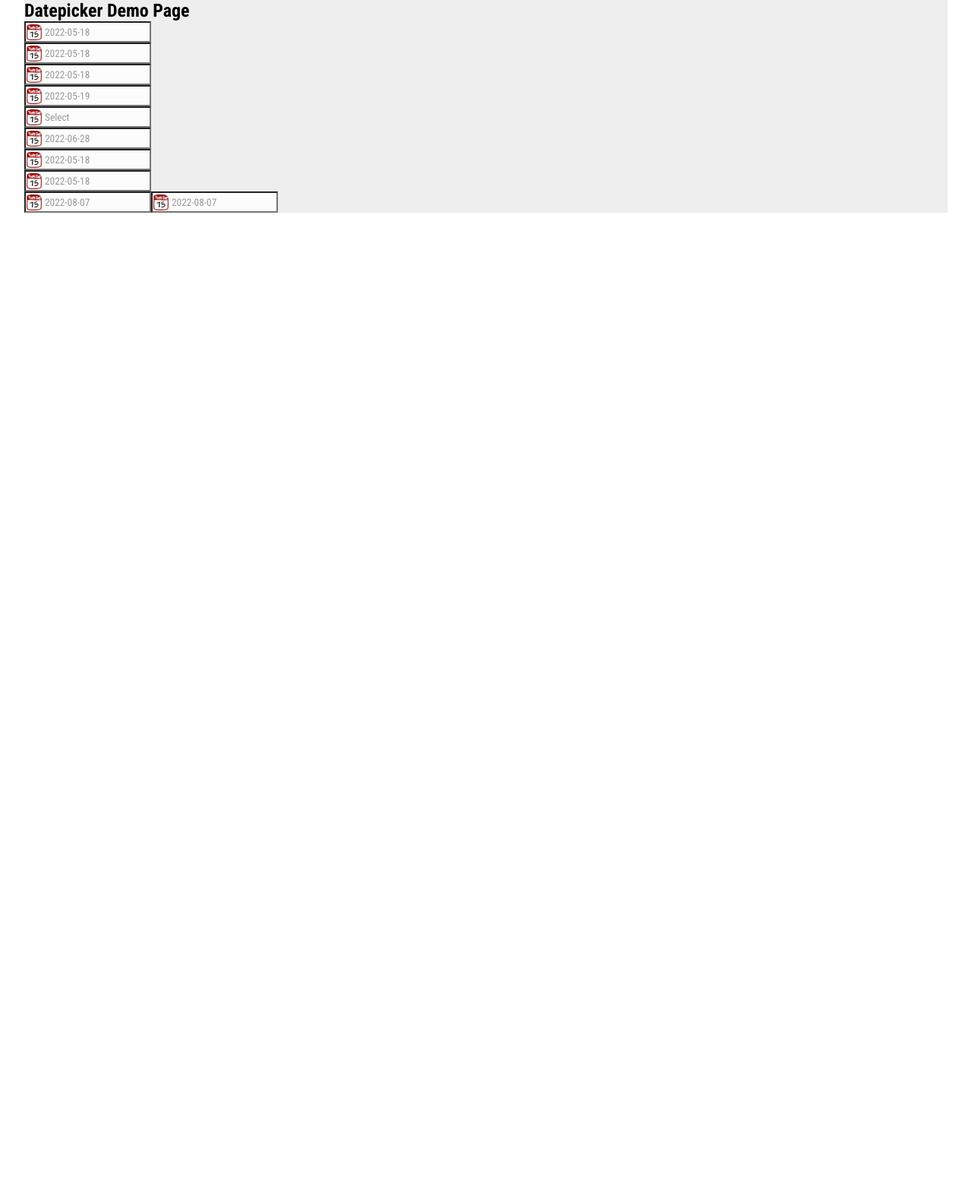
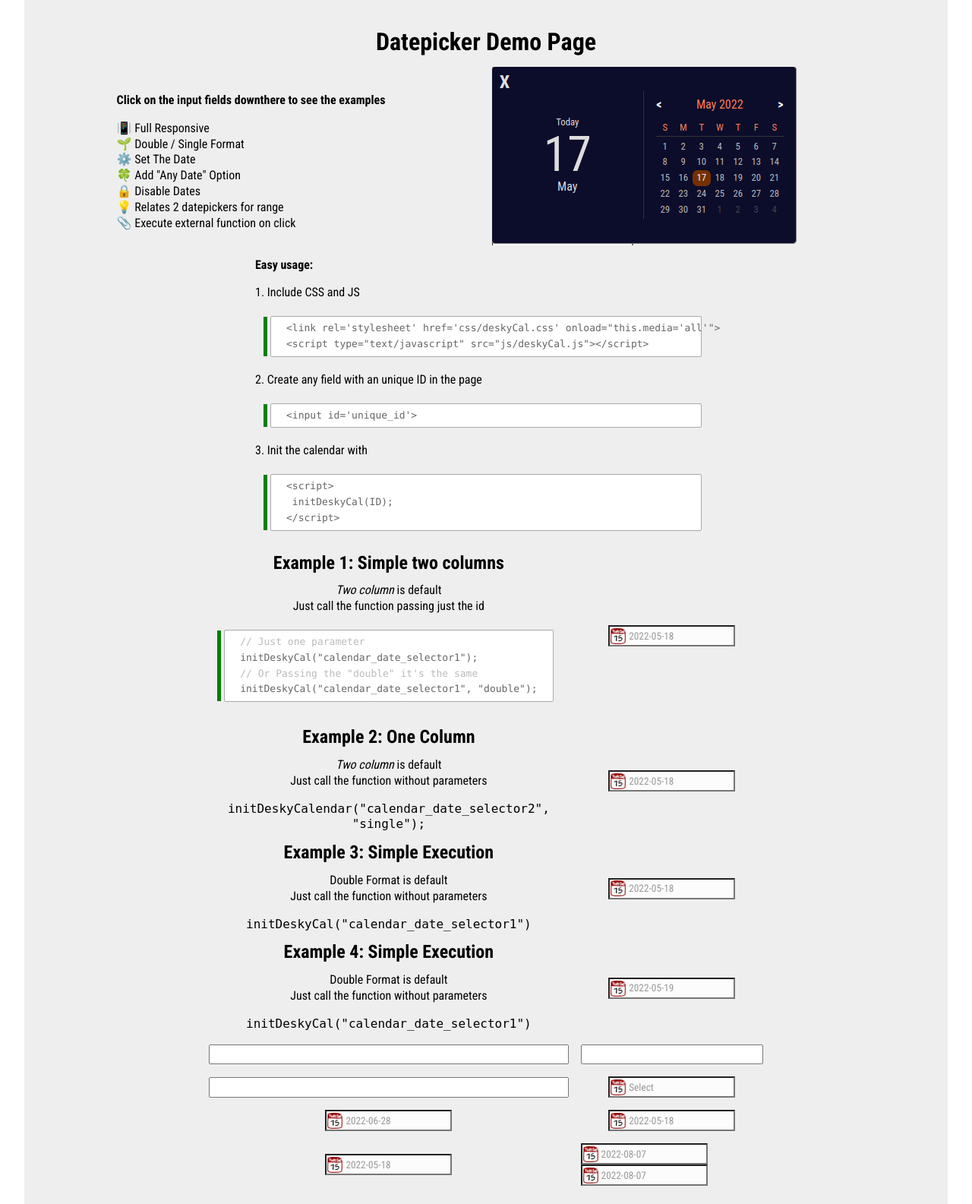
Before and after one commit to danruggi/danruggi.github.io, a PHP site: page /datePicker/ in a window 1280 px wide. Shown: the whole page at 76% size. Before the commit the page ends 280 px from the top, so only its background shows below. Run offline with PHP 8.4, Linux system fonts and the light colour scheme.

Commit message:
Demo Page WIP

```diff
--- a/datePicker/css/deskyCal.css
+++ b/datePicker/css/deskyCal.css
@@ -52,6 +52,7 @@
 }
 .desky-cal-container .left-day {
 	font-size: 4em;
+	line-height: 1em;
 	cursor: pointer;
 }
 .desky-cal-container .left-today {
--- a/datePicker/index.html
+++ b/datePicker/index.html
@@ -8,7 +8,7 @@
 	<!-- deskyCal Include CSS -->
 	<link rel='stylesheet' href='css/deskyCal.css' onload="this.media='all'">
 
-	<!-- My Personal CSS to show up Demo Page, not needed  -->
+	<!-- My Personal CSS framework to show up Demo Page, not needed  -->
 	<link rel='stylesheet' href='/css/first.css' onload="this.media='all'">
 
 </head>
@@ -19,13 +19,114 @@
 		width: 95vw;
 		margin: 0 auto;
 		font-family: "Roboto Condensed";
+		line-height: 1.3em;
+		padding: 1.5em 0;
+	}
+	.code {
+		position: relative;
+		text-align: left;
+		border: 1px solid #aaa;
+		padding: 5px 20px;
+		margin: 20px ;
+		background-color: #fff;
+		color: #666;
+		white-space: nowrap;
+		border-radius: 2px;
+		font-size: 13px;
+		font-family: Consolas,"courier new";
+		/* width: 100%; */
+	}
+	.code .comment {
+		color: #bbb;
 	}
 
+	.code::before {
+		content: "";
+		width: 5px;
+		background-color: green;
+		height: 100%;
+		position: absolute;
+		left: -10px;
+		top: 0;
+	}
 </style>
 <body>
-	<div class="body-container m0a">
-		<h2 class="m0a">Datepicker Demo Page</h2>
-		<input type="text" name="calendar" id="calendar_date_selector1" >
+	<div class="body-container m0a ta-c">
+		<h1 class="ta-c">Datepicker Demo Page</h1>
+		<div class="grid-container grid-2col w80 m0a">
+			<div class="ta-l">
+				<p><b>Click on the input fields downthere to see the examples</b></p>
+				<span>📳 Full Responsive</span><br>
+				<span>🌱 Double / Single Format</span><br>
+				<span>⚙️ Set The Date</span><br>
+				<span>🍀 Add "Any Date" Option</span><br>
+				<span>🔒 Disable Dates</span><br>
+				<span>💡 Relates 2 datepickers for range</span><br>
+				<span>📎 Execute external function on click</span><br>
+			</div>
+			<img src="assets/screen1.png">
+		</div>
+
+		<div class="w50 m0a ta-l">
+			<p><b>Easy usage:</b></p>
+			<p>1. Include CSS and JS</p>
+			<div class="code">
+				&lt;link rel='stylesheet' href='css/deskyCal.css' onload="this.media='all'"&gt;
+				<br>
+				&lt;script type="text/javascript" src="js/deskyCal.js"&gt;&lt;/script&gt;
+			</div>
+			<p>2. Create any field with an unique ID in the page</p>
+			<div class="code">
+				&lt;input id='unique_id'&gt;
+			</div>
+			<p>3. Init the calendar with </p>
+			<div class="code">
+				&lt;script&gt;<br>&emsp;initDeskyCal(ID);<br>&lt;/script&gt;
+			</div>
+
+		</div>
+
+		<div class="grid-container grid-2col w60 m0a mt2">
+			<div>
+				<h2 class="m0">Example 1: Simple two columns</h2>
+				<p><em>Two column</em>  is default<br> Just call the function passing just the id</p>
+				<div class='code'>
+					<span class="comment">// Just one parameter</span><br>
+					initDeskyCal("calendar_date_selector1");<br>
+					<span class="comment">// Or Passing the "double" it's the same</span><br>
+					initDeskyCal("calendar_date_selector1", "double");
+				</div>
+			</div>
+			<div class="flex-centered h100">
+				<input type="text" name="calendar" id="calendar_date_selector1" >
+			</div>
+
+			<div>
+				<h2 class="m0">Example 2: One Column</h2>
+				<p><em>Two column</em> is default<br> Just call the function without parameters</p>
+				<code>initDeskyCalendar("calendar_date_selector2", "single");</code>
+			</div>
+			<div class="flex-centered">
+				<input type="text" name="calendar" id="calendar_date_selector2" >
+			</div>
+
+			<div>
+				<h2 class="m0">Example 3: Simple Execution</h2>
+				<p>Double Format is default<br> Just call the function without parameters</p>
+				<code>initDeskyCal("calendar_date_selector1")</code>
+			</div>
+			<div class="flex-centered">
+				<input type="text" name="calendar" id="calendar_date_selector3" >
+			</div>
+
+			<div>
+				<h2 class="m0">Example 4: Simple Execution</h2>
+				<p>Double Format is default<br> Just call the function without parameters</p>
+				<code>initDeskyCal("calendar_date_selector1")</code>
+			</div>
+			<div class="flex-centered">
+				<input type="text" name="calendar" id="calendar_date_selector4" >
+			</div>
 		<input type="text" name="calendar" id="calendar_date_selector2" >
 		<input type="text" name="calendar" id="calendar_date_selector3" >
 		<input type="text" name="calendar" id="calendar_date_selector4" >
--- a/index.html
+++ b/index.html
@@ -1,2 +1 @@
-Hello World
-Hi
+<a href='datePicker/'>DeskyCal Date Picker</a>
```
Also changed, not shown: datePicker/assets/screen1.png (added).
